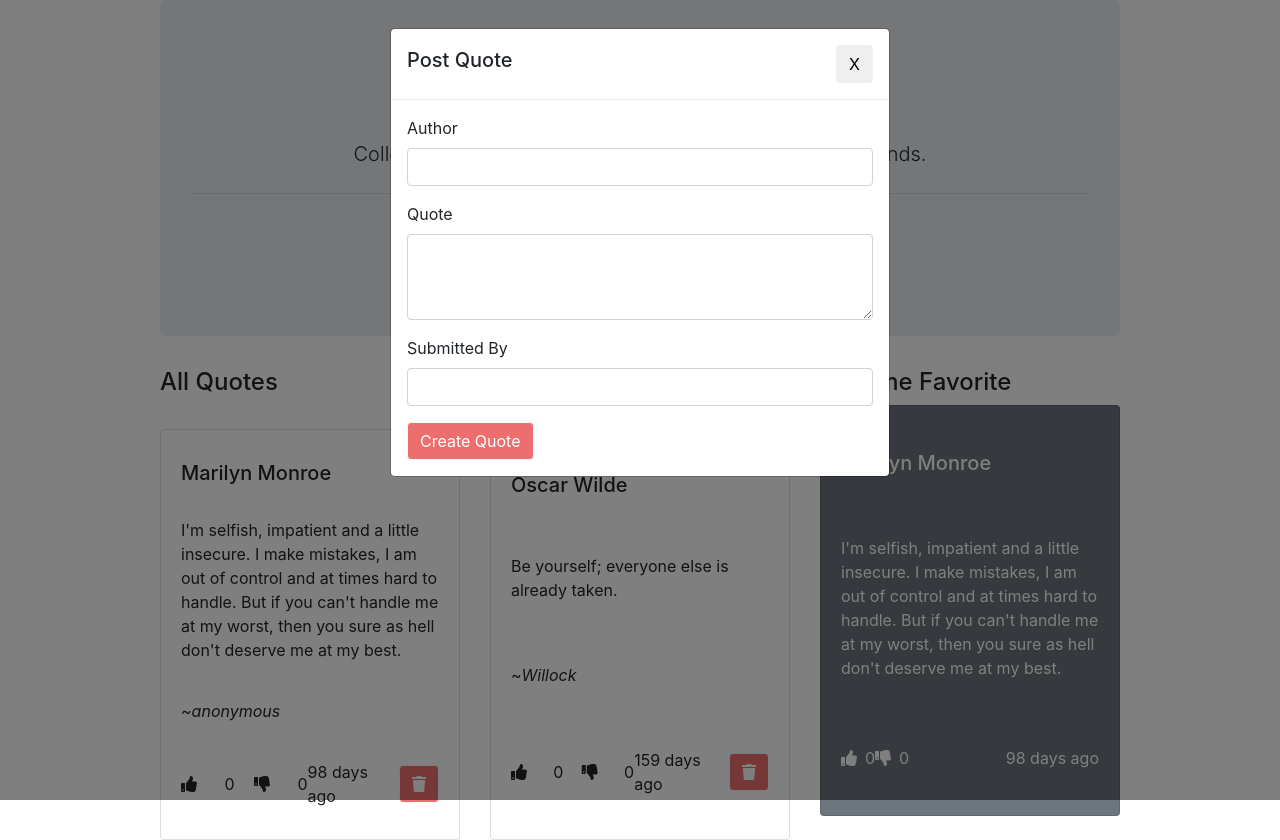
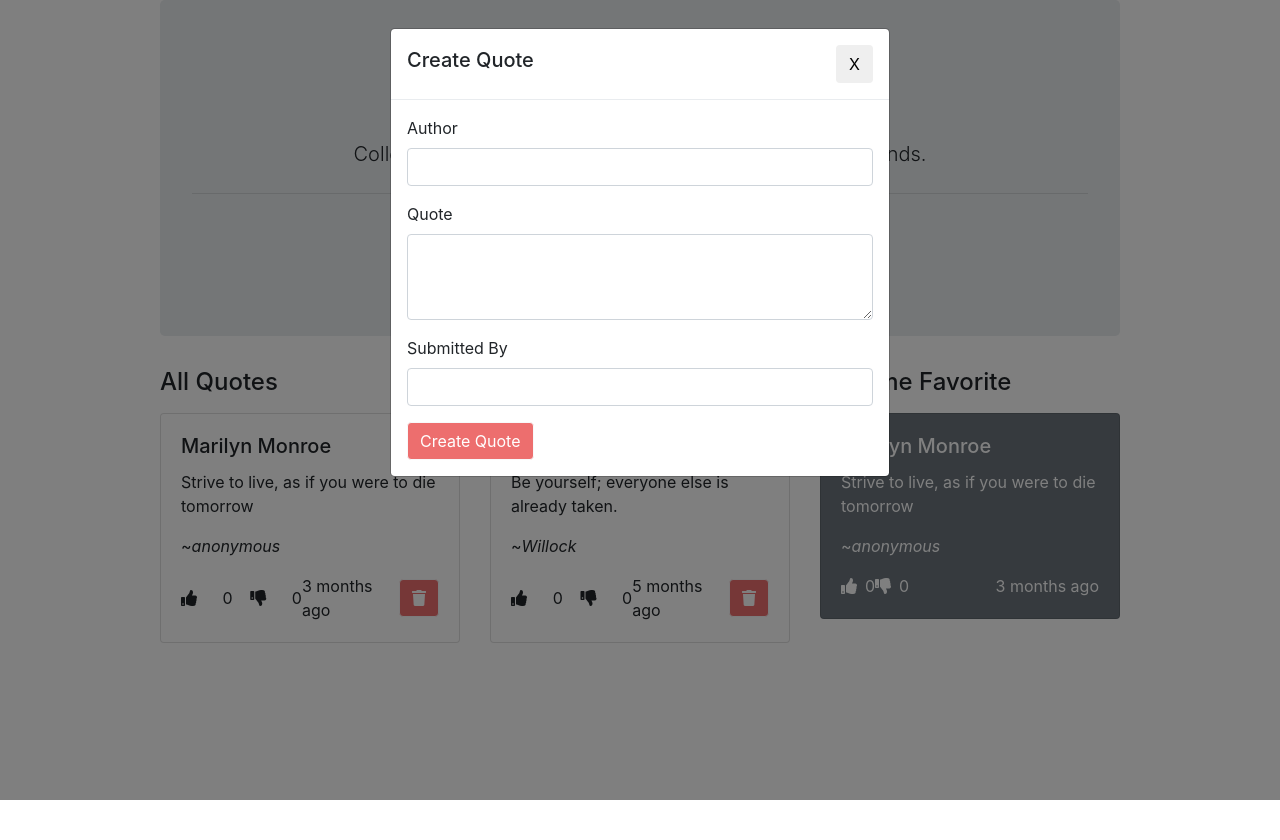
Before and after one commit to bryanbill/quotes, an Angular app: page / in a window 1280 px wide. Both pictures are taken after a click on the button "Create Quote". After the commit the page ends 800 px from the top, so only its background shows below. Built offline with nearby package versions, Linux system fonts and the light colour scheme.

Commit message:
fix:quote - display favorite quotes "submitted by"

```diff
--- a/src/app/app.component.html
+++ b/src/app/app.component.html
@@ -14,31 +14,15 @@
       </div>
     </div>
   </section>
-  <section id="quotes" class="w-75 mx-auto h-25">
-    <div class="row h-100">
+  <section id="quotes" class="w-75 mx-auto">
+    <div class="row">
       <div class="col-md-8">
         <h4>All Quotes</h4>
         <app-quotes [quotes]='quotes'></app-quotes>
       </div>
-      <div class="col-md-4 ">
+      <div class="col-md-4">
         <h4>All Time Favorite</h4>
-        <div class="card bg-secondary text-white h-100 " appHighlight>
-          <div class="card-body d-flex justify-content-around flex-column">
-            <h5 class="card-title">{{favoriteQuote().author}}</h5>
-            <p class="card-text">
-              {{favoriteQuote().quote}}
-            </p>
-            <div class="d-flex w-100 justify-content-between align-items-center">
-              <div class="d-flex w-25  align-items-center justify-content-between">
-                <i class="fa fa-thumbs-up"></i>
-                <span class="ml-2">{{favoriteQuote().upVotes}}</span>
-                <i class="fa fa-thumbs-down"></i>
-                <span class="ml-2">{{favoriteQuote().downVotes}}</span>
-              </div>
-              <span>{{favoriteQuote().createdOn | timeago}}</span>
-            </div>
-          </div>
-        </div>
+        <app-favorite [quote]='favoriteQuote()' appHighlight></app-favorite>
       </div>
     </div>
   </section>
@@ -47,14 +31,12 @@
     <div class="modal-dialog">
       <div class="modal-content">
         <div class="modal-header">
-          <h5 class="modal-title">Post Quote</h5>
+          <h5 class="modal-title">Create Quote</h5>
           <button type="button" class="btn btn-close" data-bs-dismiss="modal" aria-label="Close">X</button>
         </div>
         <div class="modal-body">
           <app-form (newQuoteEvent)="pushQuote($event)"></app-form>
-
         </div>
-
       </div>
     </div>
   </div>
--- a/src/app/app.module.ts
+++ b/src/app/app.module.ts
@@ -8,9 +8,10 @@ import { FormComponent } from './form/form.component';
 import { TimeagoPipe } from './services/timeago.service';
 import { QuotesComponent } from './quotes/quotes.component';
 import { HighlightDirective } from './highlight.directive';
+import { FavoriteComponent } from './favorite/favorite.component';
 
 @NgModule({
-  declarations: [AppComponent, FormComponent, TimeagoPipe, QuotesComponent, HighlightDirective],
+  declarations: [AppComponent, FormComponent, TimeagoPipe, QuotesComponent, HighlightDirective, FavoriteComponent],
   imports: [BrowserModule, AppRoutingModule, FormsModule],
   providers: [],
   bootstrap: [AppComponent],
--- /dev/null
+++ b/src/app/favorite/favorite.component.html
@@ -0,0 +1,20 @@
+<div class="my-3">
+    <div class="card bg-secondary text-white" appHighlight>
+        <div class="card-body d-flex justify-content-around flex-column">
+            <h5 class="card-title">{{quote.author}}</h5>
+            <p class="card-text">
+                {{quote.quote}}
+            </p>
+            <p class="pull-right">~<i>{{quote.submittedBy}}</i></p>
+            <div class="d-flex w-100 justify-content-between align-items-center">
+                <div class="d-flex w-25  align-items-center justify-content-between">
+                    <i class="fa fa-thumbs-up"></i>
+                    <span class="ml-2">{{quote.upVotes}}</span>
+                    <i class="fa fa-thumbs-down"></i>
+                    <span class="ml-2">{{quote.downVotes}}</span>
+                </div>
+                <span>{{quote.createdOn | timeago}}</span>
+            </div>
+        </div>
+    </div>
+</div>
--- /dev/null
+++ b/src/app/favorite/favorite.component.ts
@@ -0,0 +1,19 @@
+import { Component, Input, OnInit } from '@angular/core';
+import { QuoteModel } from '../models/quote.model';
+
+@Component({
+  selector: 'app-favorite',
+  templateUrl: './favorite.component.html',
+  styleUrls: ['./favorite.component.css']
+})
+export class FavoriteComponent implements OnInit {
+
+  constructor() { }
+
+  @Input()
+  quote!: QuoteModel;
+
+  ngOnInit(): void {
+  }
+
+}
--- a/src/app/quote.mock.ts
+++ b/src/app/quote.mock.ts
@@ -3,7 +3,7 @@ import { QuoteModel, Quote } from './models/quote.model';
 export const QUOTES: QuoteModel[] = [
   new Quote(
     '1',
-    "I'm selfish, impatient and a little insecure. I make mistakes, I am out of control and at times hard to handle. But if you can't handle me at my worst, then you sure as hell don't deserve me at my best.",
+    "Strive to live, as if you were to die tomorrow",
     'Marilyn Monroe',
     new Date('2022-01-01'),
     0,
--- a/src/app/quotes/quotes.component.html
+++ b/src/app/quotes/quotes.component.html
@@ -1,6 +1,6 @@
-<div class="row h-100" id="quotes">
-    <div class="col-md-6 h-100 my-4"  *ngFor="let quote of quotes">
-        <div class="card h-100">
+<div class="row" id="quotes">
+    <div class="col-md-6 my-2"  *ngFor="let quote of quotes">
+        <div class="card">
             <div class="card-body d-flex flex-column justify-content-around">
                 <h5 class="card-title">{{quote.author}}</h5>
                 <p class="card-text">
--- a/src/app/services/timeago.service.ts
+++ b/src/app/services/timeago.service.ts
@@ -13,13 +13,22 @@ export class TimeagoPipe {
       return 'just now';
     } else if (diff < 60 * 60) {
       // If less than an hour, return minutes
-      return Math.floor(diff / 60) + ' minutes ago';
+      return Math.floor(diff / 60) + ' mins ago';
     } else if (diff < 60 * 60 * 24) {
       // If less than a day, return hours
-      return Math.floor(diff / (60 * 60)) + ' hours ago';
+      return Math.floor(diff / (60 * 60)) + ' hs ago';
+    } else if (diff < 60 * 60 * 24 * 7) {
+      // If less than a week, return days
+      return Math.floor(diff / (60 * 60 * 24)) + ' days ago';
+    } else if (diff < 60 * 60 * 24 * 7 * 4) {
+      // If less than a month, return weeks
+      return Math.floor(diff / (60 * 60 * 24 * 7)) + ' weeks ago';
+    } else if (diff < 60 * 60 * 24 * 7 * 4 * 12) {
+      // If less than a year, return months
+      return Math.floor(diff / (60 * 60 * 24 * 7 * 4)) + ' months ago';
     } else {
-      // If more than a day, return days
-      return Math.floor(diff / (60 * 60 * 24)) + ' days ago';
+      // If more than a year, return years
+      return Math.floor(diff / (60 * 60 * 24 * 7 * 4 * 12)) + ' years ago';
     }
   }
 }
```
Also changed, not shown: src/app/favorite/favorite.component.css (added), 1 other file (tests, documents, lock files or other folders).
